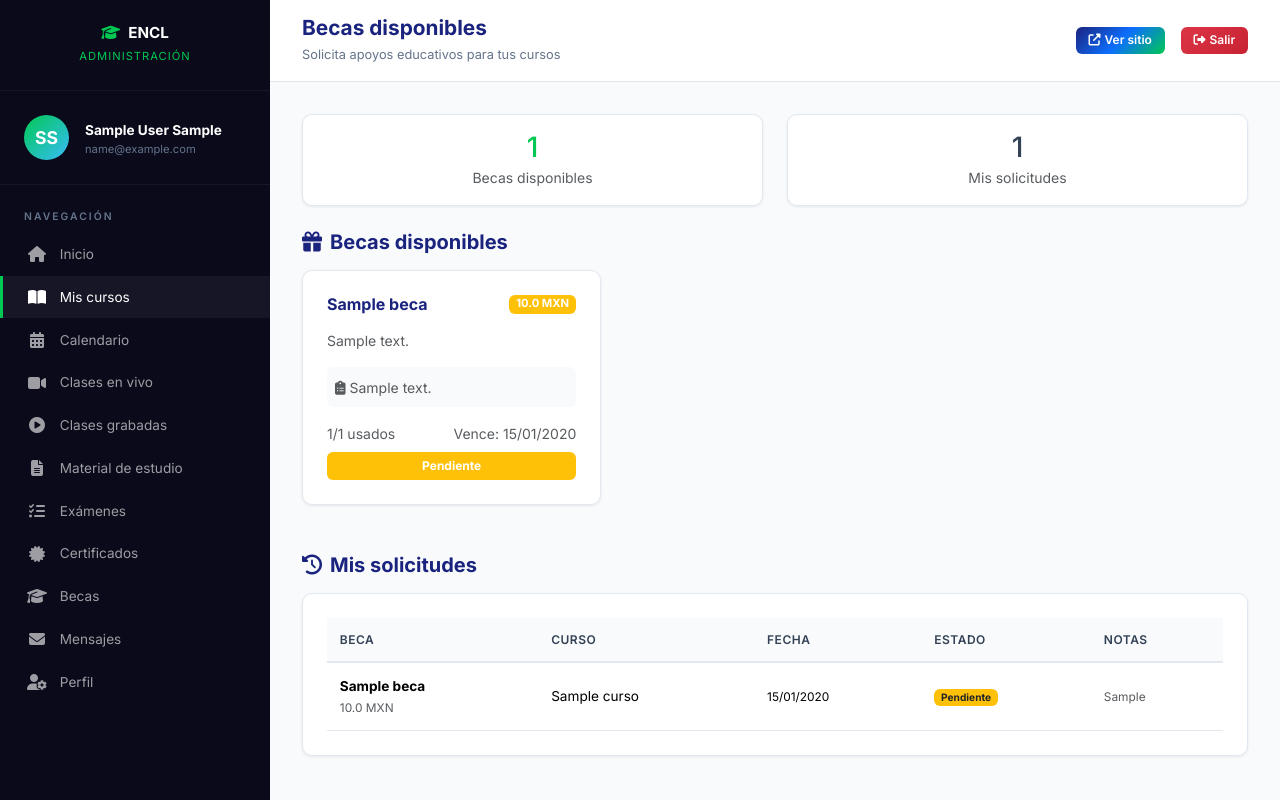
After one commit to jor231974/encl-plataforma, a Flask app: page /alumno/becas in a window 1280 px wide. The commit adds this page. Run offline with Flask 3, Linux system fonts and the light colour scheme; a user stored in the database is signed in; tables that the repository leaves empty hold one stand-in row (values such as "Sample post").

Commit message:
feat: modulo sistema de becas - modelos, rutas admin/alumno, templates, seed

```diff
--- a/app.py
+++ b/app.py
@@ -460,6 +460,31 @@ def alumno_inscribir(curso_id):
 def alumno_perfil():
     territorial = get_territorial_context(current_user)
     return render_template('alumno/perfil.html', territorial=territorial, **get_theme_config())
+
+@app.route('/alumno/becas')
+@login_required
+def alumno_becas():
+    becas = Beca.query.filter(Beca.activo == True).all()
+    mis_solicitudes = SolicitudBeca.query.filter_by(alumno_id=current_user.id).order_by(SolicitudBeca.fecha_solicitud.desc()).all()
+    return render_template('alumno/becas.html', becas=becas, mis_solicitudes=mis_solicitudes, **get_theme_config())
+
+@app.route('/alumno/becas/solicitar/<int:beca_id>', methods=['POST'])
+@login_required
+def alumno_solicitar_beca(beca_id):
+    beca = Beca.query.get_or_404(beca_id)
+    if not beca.activo:
+        flash('Esta beca no está disponible', 'error')
+        return redirect(url_for('alumno_becas'))
+    existente = SolicitudBeca.query.filter_by(beca_id=beca_id, alumno_id=current_user.id, estado='pendiente').first()
+    if existente:
+        flash('Ya tienes una solicitud pendiente para esta beca', 'info')
+        return redirect(url_for('alumno_becas'))
+    curso_id = request.form.get('curso_id', type=int)
+    sol = SolicitudBeca(beca_id=beca_id, alumno_id=current_user.id, curso_id=curso_id)
+    db.session.add(sol)
+    db.session.commit()
+    flash('Solicitud de beca enviada exitosamente', 'success')
+    return redirect(url_for('alumno_becas'))
 
 # ==================== INSTRUCTOR ROUTES ====================
 
@@ -1182,6 +1207,106 @@ def admin_eliminar_pago(pago_id):
     flash('Pago eliminado', 'success')
     return redirect(url_for('admin_pagos'))
 
+@app.route('/admin/becas')
+@login_required
+@admin_required
+def admin_becas():
+    becas = Beca.query.order_by(Beca.fecha_creacion.desc()).all()
+    return render_template('admin/becas.html', becas=becas, **get_theme_config())
+
+@app.route('/admin/becas/crear', methods=['POST'])
+@login_required
+@admin_required
+def admin_crear_beca():
+    beca = Beca(
+        nombre=request.form.get('nombre'),
+        descripcion=request.form.get('descripcion'),
+        tipo=request.form.get('tipo', 'porcentaje'),
+        valor=float(request.form.get('valor', 0)),
+        requisitos=request.form.get('requisitos'),
+        cupo_maximo=int(request.form.get('cupo_maximo', 0)),
+        fecha_inicio=datetime.strptime(request.form.get('fecha_inicio'), '%Y-%m-%d').date() if request.form.get('fecha_inicio') else None,
+        fecha_fin=datetime.strptime(request.form.get('fecha_fin'), '%Y-%m-%d').date() if request.form.get('fecha_fin') else None,
+    )
+    db.session.add(beca)
+    db.session.commit()
+    flash('Beca creada exitosamente', 'success')
+    return redirect(url_for('admin_becas'))
+
+@app.route('/admin/becas/editar/<int:beca_id>', methods=['POST'])
+@login_required
+@admin_required
+def admin_editar_beca(beca_id):
+    beca = Beca.query.get_or_404(beca_id)
+    beca.nombre = request.form.get('nombre')
+    beca.descripcion = request.form.get('descripcion')
+    beca.tipo = request.form.get('tipo', 'porcentaje')
+    beca.valor = float(request.form.get('valor', 0))
+    beca.requisitos = request.form.get('requisitos')
+    beca.cupo_maximo = int(request.form.get('cupo_maximo', 0))
+    beca.fecha_inicio = datetime.strptime(request.form.get('fecha_inicio'), '%Y-%m-%d').date() if request.form.get('fecha_inicio') else None
+    beca.fecha_fin = datetime.strptime(request.form.get('fecha_fin'), '%Y-%m-%d').date() if request.form.get('fecha_fin') else None
+    db.session.commit()
+    flash('Beca actualizada', 'success')
+    return redirect(url_for('admin_becas'))
+
+@app.route('/admin/becas/toggle/<int:beca_id>')
+@login_required
+@admin_required
+def admin_toggle_beca(beca_id):
+    beca = Beca.query.get_or_404(beca_id)
+    beca.activo = not beca.activo
+    db.session.commit()
+    flash(f'Beca {"activada" if beca.activo else "desactivada"}', 'success')
+    return redirect(url_for('admin_becas'))
+
+@app.route('/admin/becas/eliminar/<int:beca_id>')
+@login_required
+@admin_required
+def admin_eliminar_beca(beca_id):
+    beca = Beca.query.get_or_404(beca_id)
+    db.session.delete(beca)
+    db.session.commit()
+    flash('Beca eliminada', 'success')
+    return redirect(url_for('admin_becas'))
+
+@app.route('/admin/solicitudes-becas')
+@login_required
+@admin_required
+def admin_solicitudes_becas():
+    solicitudes = SolicitudBeca.query.order_by(SolicitudBeca.fecha_solicitud.desc()).all()
+    becas = Beca.query.all()
+    return render_template('admin/solicitudes_becas.html', solicitudes=solicitudes, becas=becas, **get_theme_config())
+
+@app.route('/admin/solicitudes-becas/resolver/<int:sol_id>/<string:accion>')
+@login_required
+@admin_required
+def admin_resolver_solicitud(sol_id, accion):
+    sol = SolicitudBeca.query.get_or_404(sol_id)
+    if accion == 'aprobar':
+        sol.estado = 'aprobada'
+        sol.beca.usados = (sol.beca.usados or 0) + 1
+    elif accion == 'rechazar':
+        sol.estado = 'rechazada'
+    else:
+        flash('Acción no válida', 'error')
+        return redirect(url_for('admin_solicitudes_becas'))
+    sol.fecha_resolucion = datetime.utcnow()
+    sol.resuelto_por = current_user.id
+    db.session.commit()
+    flash(f'Solicitud {accion}da exitosamente', 'success')
+    return redirect(url_for('admin_solicitudes_becas'))
+
+@app.route('/admin/solicitudes-becas/notas/<int:sol_id>', methods=['POST'])
+@login_required
+@admin_required
+def admin_notas_solicitud(sol_id):
+    sol = SolicitudBeca.query.get_or_404(sol_id)
+    sol.notas = request.form.get('notas')
+    db.session.commit()
+    flash('Notas guardadas', 'success')
+    return redirect(url_for('admin_solicitudes_becas'))
+
 @app.route('/admin/usuario/toggle/<int:user_id>')
 @login_required
 @admin_required
--- a/templates/admin/sidebar.html
+++ b/templates/admin/sidebar.html
@@ -7,6 +7,8 @@
 <a href="{{ url_for('admin_inscripciones') }}"><i class="fas fa-user-graduate"></i>Inscripciones</a>
 <a href="{{ url_for('admin_examenes') }}"><i class="fas fa-tasks"></i>Exámenes</a>
 <a href="{{ url_for('admin_certificados') }}"><i class="fas fa-certificate"></i>Certificados</a>
+<a href="{{ url_for('admin_becas') }}"><i class="fas fa-graduation-cap"></i>Becas</a>
+<a href="{{ url_for('admin_solicitudes_becas') }}"><i class="fas fa-file-alt"></i>Solicitudes</a>
 {% if current_user.role == 'superadmin' %}<a href="{{ url_for('admin_patrocinadores') }}"><i class="fas fa-handshake"></i>Patrocinadores</a>{% endif %}
 <a href="{{ url_for('admin_pagos') }}"><i class="fas fa-credit-card"></i>Pagos</a>
 <a href="{{ url_for('admin_banners') }}"><i class="fas fa-sliders-h"></i>Banners</a>
--- /dev/null
+++ b/templates/alumno/becas.html
@@ -0,0 +1,113 @@
+{% extends 'dashboard_base.html' %}
+{% block sidebar_menu %}{% include 'alumno/sidebar.html' %}{% endblock %}
+{% block page_title %}Becas disponibles{% endblock %}
+{% block page_subtitle %}Solicita apoyos educativos para tus cursos{% endblock %}
+
+{% block content %}
+<div class="row g-4 mb-4">
+    <div class="col-md-6">
+        <div class="dashboard-card text-center p-3">
+            <h3 class="mb-0" style="color: var(--accent);">{{ becas|length }}</h3>
+            <small class="text-muted">Becas disponibles</small>
+        </div>
+    </div>
+    <div class="col-md-6">
+        <div class="dashboard-card text-center p-3">
+            <h3 class="mb-0">{{ mis_solicitudes|length }}</h3>
+            <small class="text-muted">Mis solicitudes</small>
+        </div>
+    </div>
+</div>
+
+<h5 class="mb-3" style="font-weight: 700; color: var(--primary);"><i class="fas fa-gift me-2"></i>Becas disponibles</h5>
+<div class="row g-4 mb-5">
+    {% for b in becas %}
+    <div class="col-lg-4 col-md-6">
+        <div class="dashboard-card h-100 d-flex flex-column">
+            <div class="d-flex justify-content-between align-items-start mb-2">
+                <h6 style="font-weight: 700; color: var(--primary);">{{ b.nombre }}</h6>
+                <span class="badge bg-{{ 'info' if b.tipo == 'porcentaje' else 'warning' }}" style="font-size: 0.7rem;">
+                    {{ b.valor }}{{ '%' if b.tipo == 'porcentaje' else ' MXN' }}
+                </span>
+            </div>
+            <p class="text-muted small flex-grow-1">{{ b.descripcion or 'Sin descripción' }}</p>
+            {% if b.requisitos %}
+            <div class="mb-2 p-2" style="background: var(--gray-100); border-radius: var(--radius-sm);">
+                <small class="text-muted"><i class="fas fa-clipboard-list me-1"></i>{{ b.requisitos[:120] }}{% if b.requisitos|length > 120 %}...{% endif %}</small>
+            </div>
+            {% endif %}
+            <div class="d-flex justify-content-between align-items-center mt-2">
+                <small class="text-muted">
+                    {% if b.cupo_maximo > 0 %}
+                    {{ b.usados or 0 }}/{{ b.cupo_maximo }} usados
+                    {% else %}
+                    Sin límite de cupo
+                    {% endif %}
+                </small>
+                {% if b.fecha_fin %}
+                <small class="text-muted">Vence: {{ b.fecha_fin.strftime('%d/%m/%Y') }}</small>
+                {% endif %}
+            </div>
+            {% set ya_solicitada = mis_solicitudes|selectattr('beca_id', 'equalto', b.id)|first %}
+            {% if ya_solicitada %}
+            <span class="badge bg-{{ 'success' if ya_solicitada.estado == 'aprobada' else 'warning' if ya_solicitada.estado == 'pendiente' else 'danger' }} mt-2 py-2">
+                {{ ya_solicitada.estado|capitalize }}
+            </span>
+            {% else %}
+            <button class="btn btn-encl btn-encl-primary btn-encl-sm mt-2" data-bs-toggle="modal" data-bs-target="#modalSolicitar{{ b.id }}"><i class="fas fa-paper-plane me-1"></i>Solicitar</button>
+            {% endif %}
+        </div>
+    </div>
+
+    <div class="modal fade modal-encl" id="modalSolicitar{{ b.id }}"><div class="modal-dialog"><div class="modal-content">
+        <div class="modal-header"><h5 class="modal-title">Solicitar: {{ b.nombre }}</h5><button type="button" class="btn-close" data-bs-dismiss="modal"></button></div>
+        <div class="modal-body">
+            <p class="text-muted small">{{ b.descripcion }}</p>
+            <p><strong>Valor:</strong> {{ b.valor }}{{ '%' if b.tipo == 'porcentaje' else ' MXN' }}</p>
+            {% if b.requisitos %}<p><strong>Requisitos:</strong><br>{{ b.requisitos }}</p>{% endif %}
+            <form method="POST" action="{{ url_for('alumno_solicitar_beca', beca_id=b.id) }}">
+                <div class="mb-3">
+                    <label class="form-label">Selecciona un curso</label>
+                    <select class="form-control" name="curso_id" required>
+                        <option value="">— Selecciona —</option>
+                        {% for insc in current_user.inscripciones %}
+                        <option value="{{ insc.curso_id }}">{{ insc.curso.titulo }}</option>
+                        {% endfor %}
+                    </select>
+                    <small class="text-muted">Solo puedes solicitar beca para cursos en los que estás inscrito</small>
+                </div>
+                <button type="submit" class="btn btn-encl btn-encl-primary w-100">Enviar solicitud</button>
+            </form>
+        </div>
+    </div></div></div>
+    {% else %}
+    <div class="col-12"><p class="text-muted text-center py-4">No hay becas disponibles en este momento</p></div>
+    {% endfor %}
+</div>
+
+<h5 class="mb-3" style="font-weight: 700; color: var(--primary);"><i class="fas fa-history me-2"></i>Mis solicitudes</h5>
+<div class="dashboard-card">
+    <div class="table-responsive">
+        <table class="table table-encl">
+            <thead><tr><th>Beca</th><th>Curso</th><th>Fecha</th><th>Estado</th><th>Notas</th></tr></thead>
+            <tbody>
+                {% for s in mis_solicitudes %}
+                <tr>
+                    <td><strong>{{ s.beca.nombre }}</strong><br><small class="text-muted">{{ s.beca.valor }}{{ '%' if s.beca.tipo == 'porcentaje' else ' MXN' }}</small></td>
+                    <td>{{ s.curso.titulo if s.curso else '—' }}</td>
+                    <td><small>{{ s.fecha_solicitud.strftime('%d/%m/%Y') }}</small></td>
+                    <td>
+                        {% if s.estado == 'pendiente' %}<span class="badge bg-warning text-dark">Pendiente</span>
+                        {% elif s.estado == 'aprobada' %}<span class="badge bg-success">Aprobada</span>
+                        {% else %}<span class="badge bg-danger">Rechazada</span>{% endif %}
+                    </td>
+                    <td><small class="text-muted">{{ s.notas or '—' }}</small></td>
+                </tr>
+                {% else %}
+                <tr><td colspan="5" class="text-center py-4 text-muted">No has realizado solicitudes</td></tr>
+                {% endfor %}
+            </tbody>
+        </table>
+    </div>
+</div>
+{% endblock %}
--- a/templates/alumno/sidebar.html
+++ b/templates/alumno/sidebar.html
@@ -7,5 +7,6 @@
 <a href="{{ url_for('alumno_material') }}"><i class="fas fa-file-alt"></i>Material de estudio</a>
 <a href="{{ url_for('alumno_examenes') }}"><i class="fas fa-tasks"></i>Exámenes</a>
 <a href="{{ url_for('alumno_certificados') }}"><i class="fas fa-certificate"></i>Certificados</a>
+<a href="{{ url_for('alumno_becas') }}"><i class="fas fa-graduation-cap"></i>Becas</a>
 <a href="{{ url_for('alumno_mensajes') }}"><i class="fas fa-envelope"></i>Mensajes</a>
 <a href="{{ url_for('alumno_perfil') }}"><i class="fas fa-user-cog"></i>Perfil</a>
```
Also changed, not shown: models.py (+30 -0 lines), seed.py (+13 -0 lines), templates/admin/becas.html (added, +80 -0 lines), templates/admin/solicitudes_becas.html (added, +72 -0 lines).
